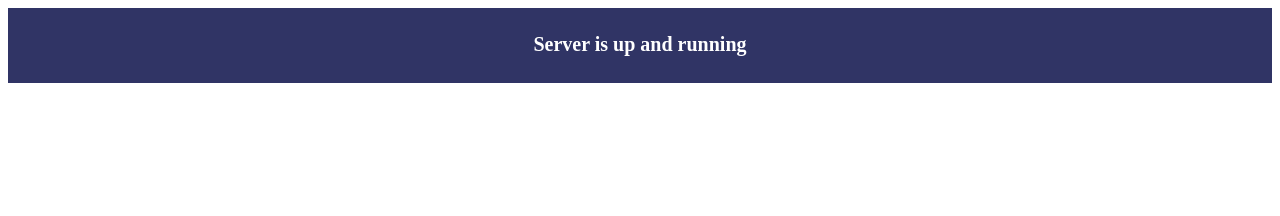
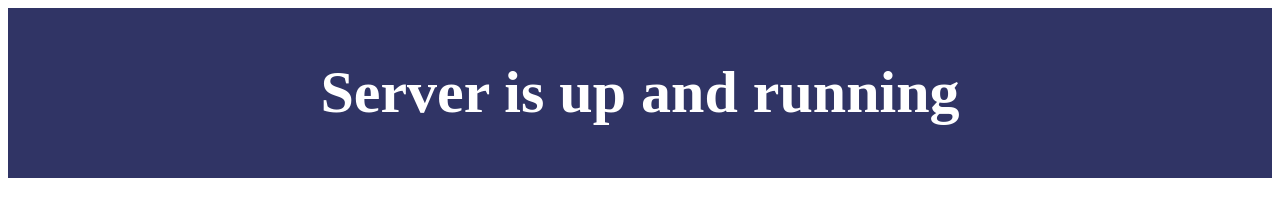
Before and after one commit to petrohryhorash/MyFirstTestRepo-, a plain HTML site: page index.html in a window 1280 px wide. Drawn offline with Linux system fonts and the light colour scheme.

Commit message:
adding SASS

```diff
--- /dev/null
+++ b/style.scss
@@ -0,0 +1,9 @@
+.server {
+	color: #FFF;
+	text-align: center;
+	padding-top: 50px;
+	background-color: #303465;
+	font-weight: bold;
+	font-size: 60px;
+	height: 120px;
+}
```
Also changed, not shown: style.css, 2 other files.
